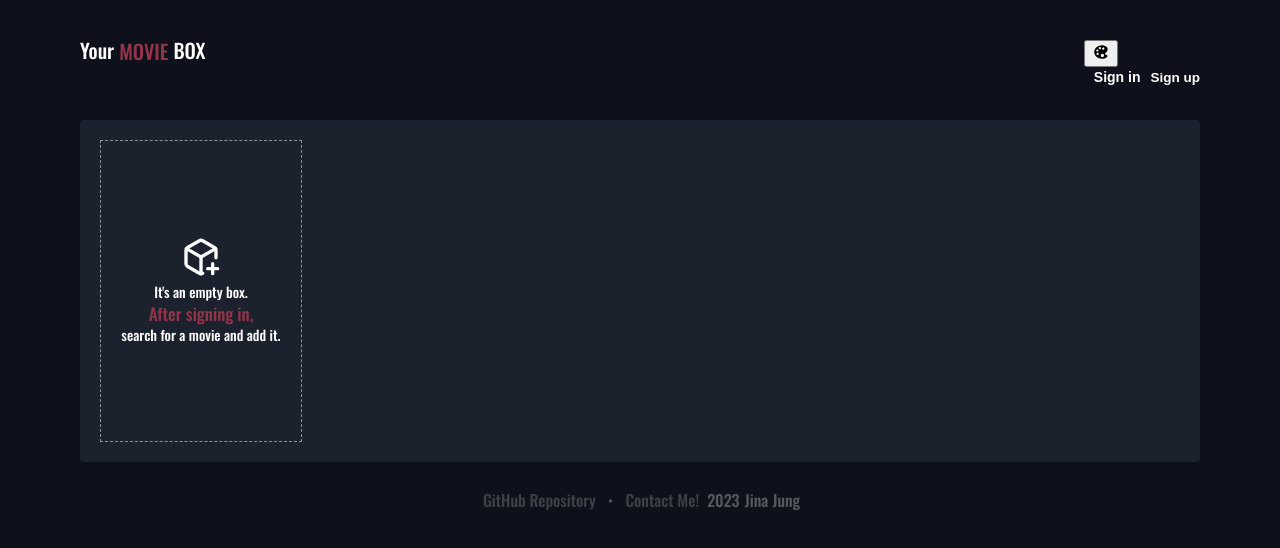
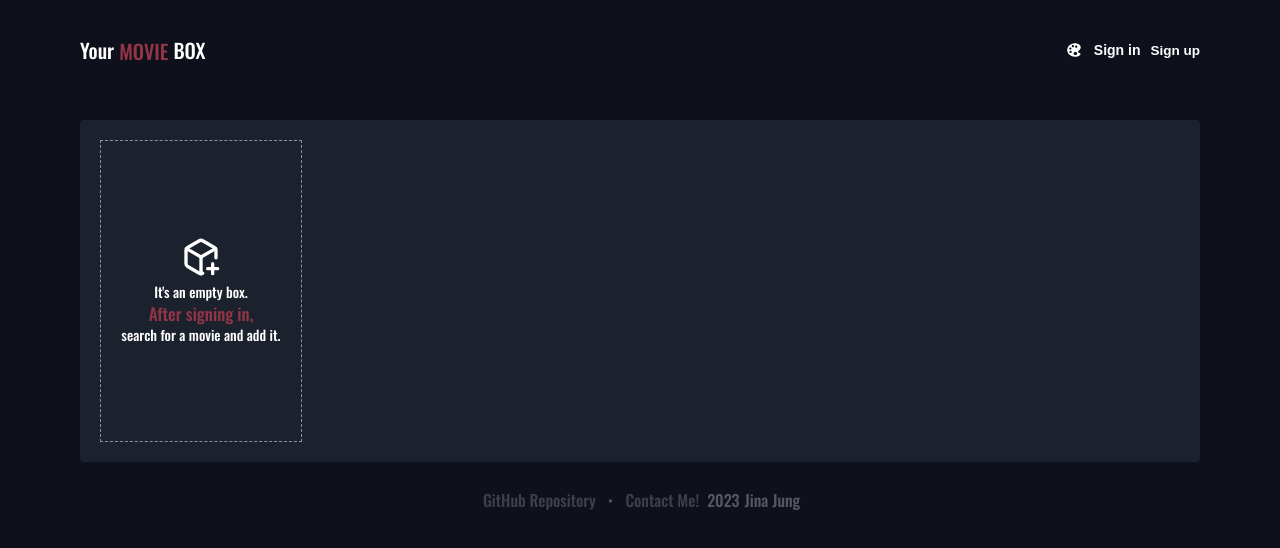
Before and after one commit to jinajung810/my-movie-box, a Next.js app: page / in a window 1280 px wide. Shown: the top 548 px of the page. Built offline with nearby package versions, Linux system fonts and the light colour scheme; no server answers; a web font is replaced by a local one.

Commit message:
fix: theme css수정

```diff
--- a/app/globals.css
+++ b/app/globals.css
@@ -124,6 +124,37 @@ body {
 .not-login-list .not-login-message span {
   font-size: 17px;
   color: var(--color-primary);
+}
+.nav-bar .theme-dropdown {
+  display: inline-block;
+  position: relative;
+}
+.btn-theme {
+  position: absolute;
+  bottom: -5px;
+  left: -25px;
+  background: transparent;
+  border: none;
+  display: flex;
+  cursor: pointer;
+  color: #fff;
+}
+.theme-options {
+  display: none;
+  position: absolute;
+  top: 3px;
+  right: -40px;
+  display: flex;
+  flex-direction: row;
+  padding: 4px;
+}
+.theme-options span {
+  margin-right: 8px;
+  display: inline-block;
+  cursor: pointer;
+  width: 20px;
+  height: 20px;
+  border-radius: 10px;
 }
 .theme-options .red {
   background-color: #933547;
--- a/app/page.js
+++ b/app/page.js
@@ -74,6 +74,7 @@ export default async function Home() {
           <p>MOVIE</p> BOX
         </div>
         <div>
+          <Theme />
           <SignOutBtn />
         </div>
       </div>
```
